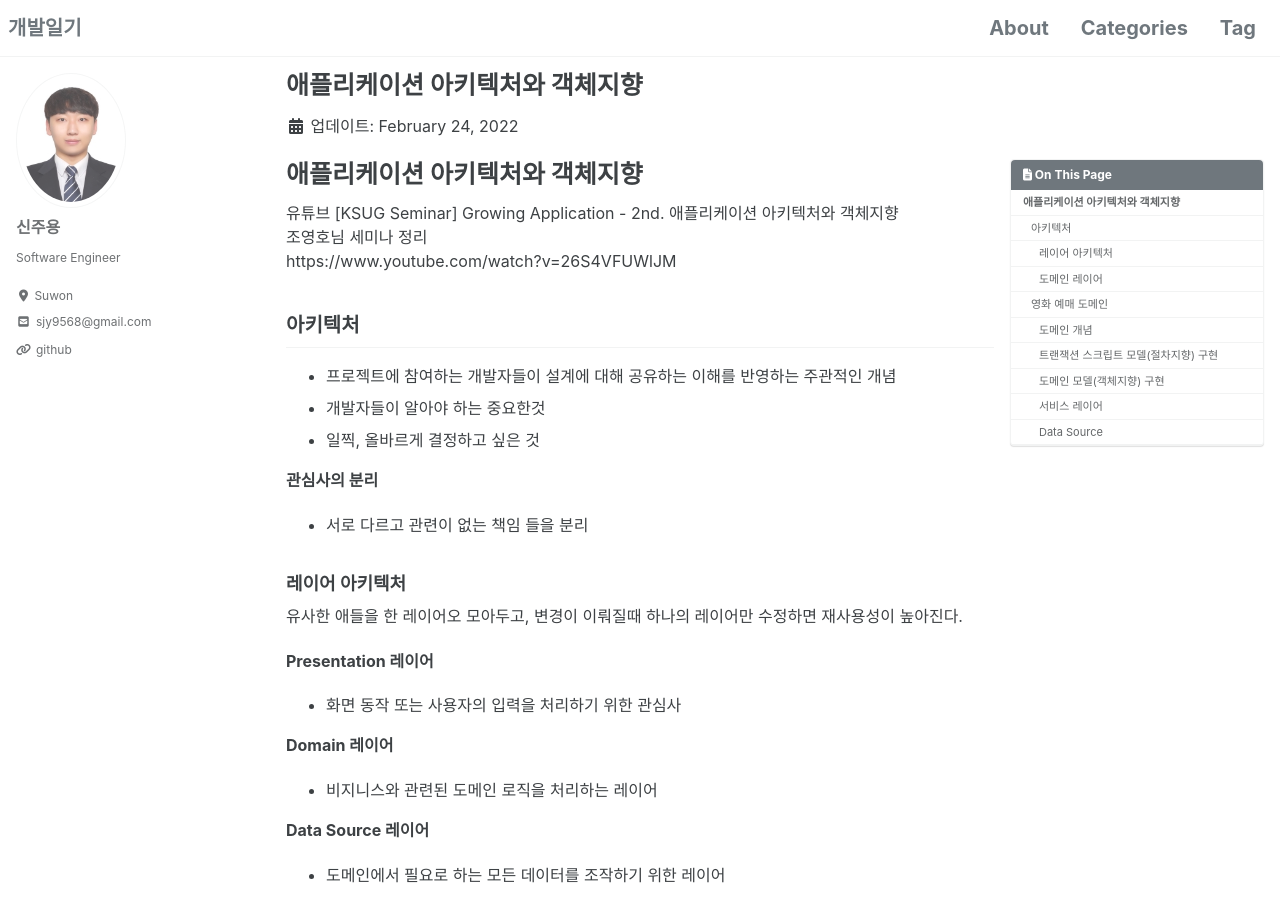
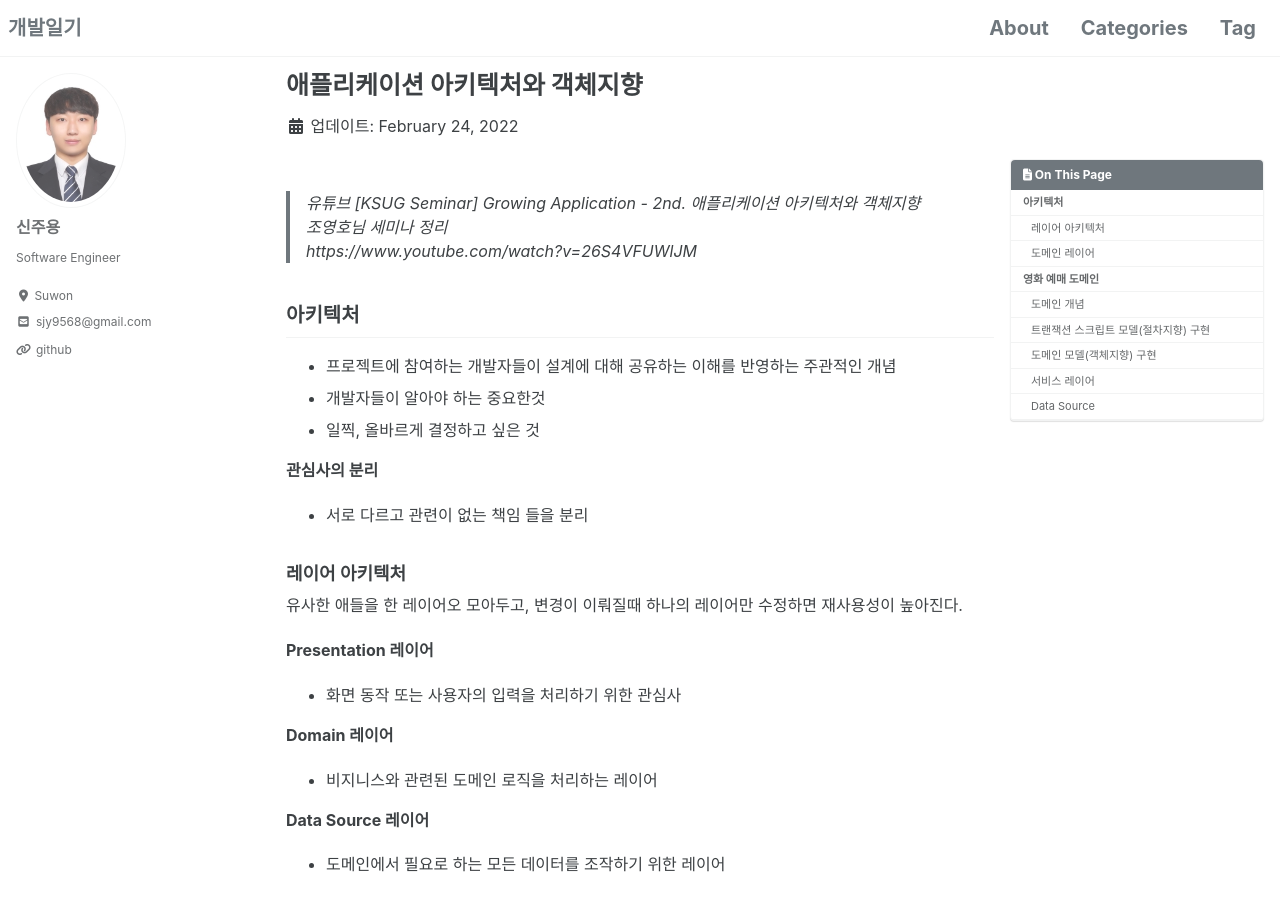
Before and after one commit to shinjooyoung/shinjooyoung.github.io, a Jekyll site: the page built from _posts/ObjectOrientation/2022-02-24-애플리케이션 아키텍처와 객체지향.md, in a window 1280 px wide and 900 px high. Built offline with Jekyll 4.4.1, drawn with Linux system fonts in a browser that asks for light colours; cached includes are drawn as plain includes; nearby versions of some CDN libraries; comment, search, counter and statistics services are not loaded.

Commit message:
Update 2022-02-24-애플리케이션 아키텍처와 객체지향.md

```diff
--- a/_posts/ObjectOrientation/2022-02-24-애플리케이션 아키텍처와 객체지향.md
+++ b/_posts/ObjectOrientation/2022-02-24-애플리케이션 아키텍처와 객체지향.md
@@ -8,10 +8,9 @@ tag:
 toc: true
 ---
 
-# 애플리케이션 아키텍처와 객체지향
-유튜브 [KSUG Seminar] Growing Application - 2nd. 애플리케이션 아키텍처와 객체지향
-조영호님 세미나 정리
-https://www.youtube.com/watch?v=26S4VFUWlJM
+>유튜브 [KSUG Seminar] Growing Application - 2nd. 애플리케이션 아키텍처와 객체지향
+>조영호님 세미나 정리
+>https://www.youtube.com/watch?v=26S4VFUWlJM
 
 ## 아키텍처
 - 프로젝트에 참여하는 개발자들이 설계에 대해 공유하는 이해를 반영하는 주관적인 개념
```
